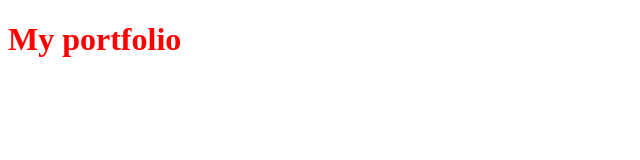
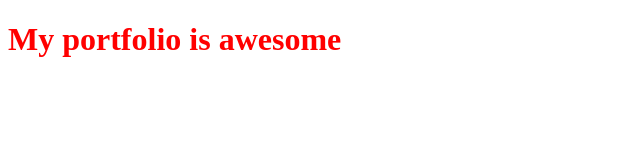
Before and after one commit to cbonilla300/cbonilla300.github.io, a plain HTML site: page index.html in a window 1280 px wide. Shown: the whole page, without its empty margins (0-640 px from the left). Drawn offline with Linux system fonts and the light colour scheme.

Commit message:
Update index.html

```diff
--- a/index.html
+++ b/index.html
@@ -7,6 +7,6 @@
     <link rel="stylesheet" href="style.css">
 </head>
 <body>
-    <h1>My portfolio</h1>
+    <h1>My portfolio is awesome</h1>
 </body>
 </html>
```
